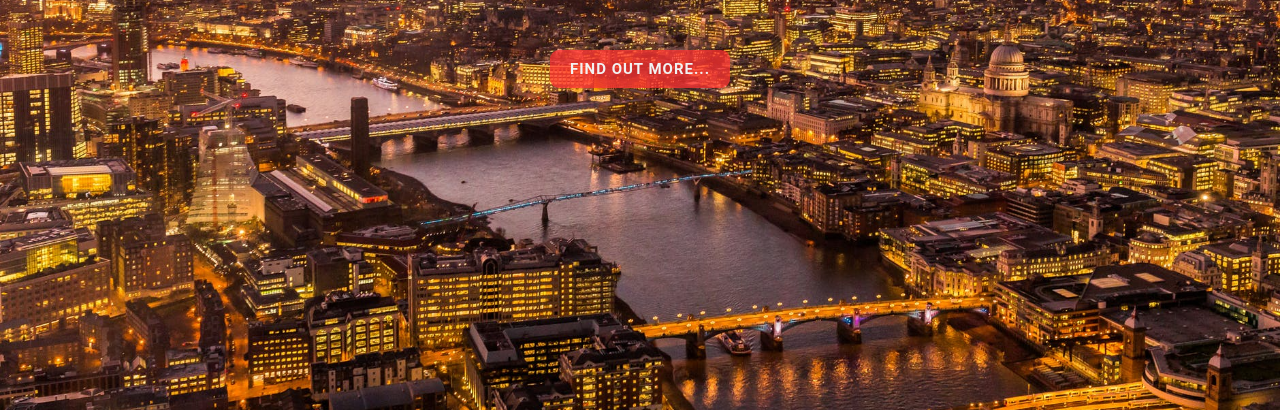
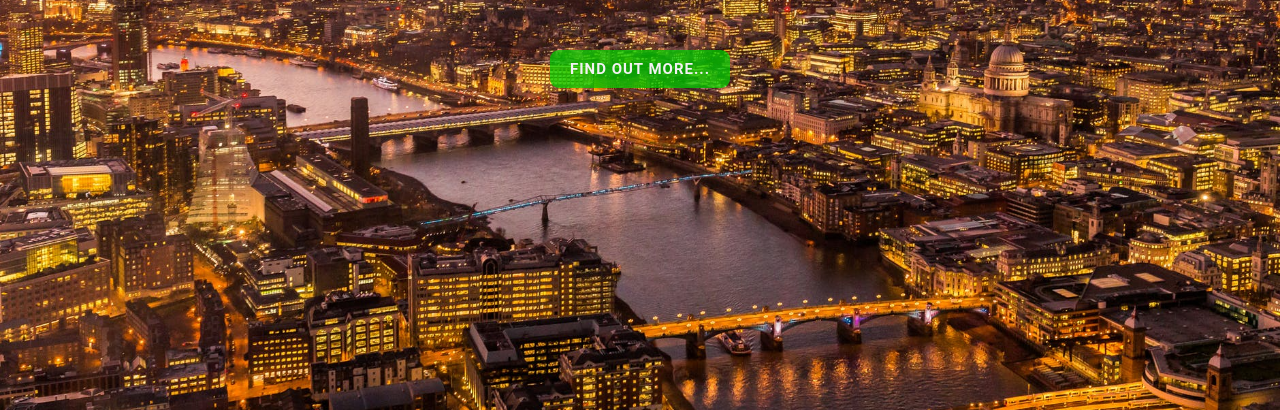
Before and after one commit to davidfriend/html-css-mini-projects, a plain HTML site: page Discover London Landing Page/index.html in a window 1280 px wide. Shown: the part 390-800 px from the top of the page. Drawn offline with Linux system fonts and the light colour scheme.

Commit message:
Changed button colour from red to green in 'Discover London Landing Page' project

```diff
--- a/Discover London Landing Page/style.css
+++ b/Discover London Landing Page/style.css
@@ -27,7 +27,7 @@ h1 {
 	border-radius: 9px;
 	padding: 10px 20px;
 	color: #f2f2f2;
-	background: rgba(255, 51, 51, 0.75);
+	background: rgba(0, 205, 0, 0.75);
 	font-size: 15px;
 	font-weight: bold;
 	text-transform: uppercase;
@@ -38,5 +38,5 @@ h1 {
 
 .btn:hover {
     color: #ffffff;
-    background: rgb(255, 51, 51);
+    background: rgb(0, 205, 0);
 }
```
